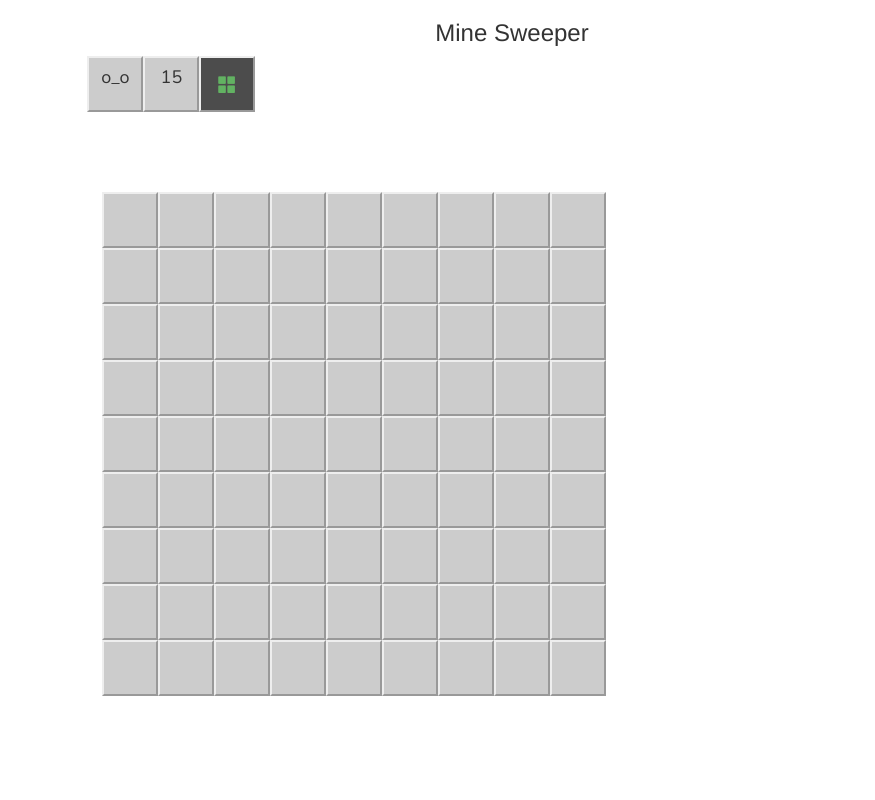
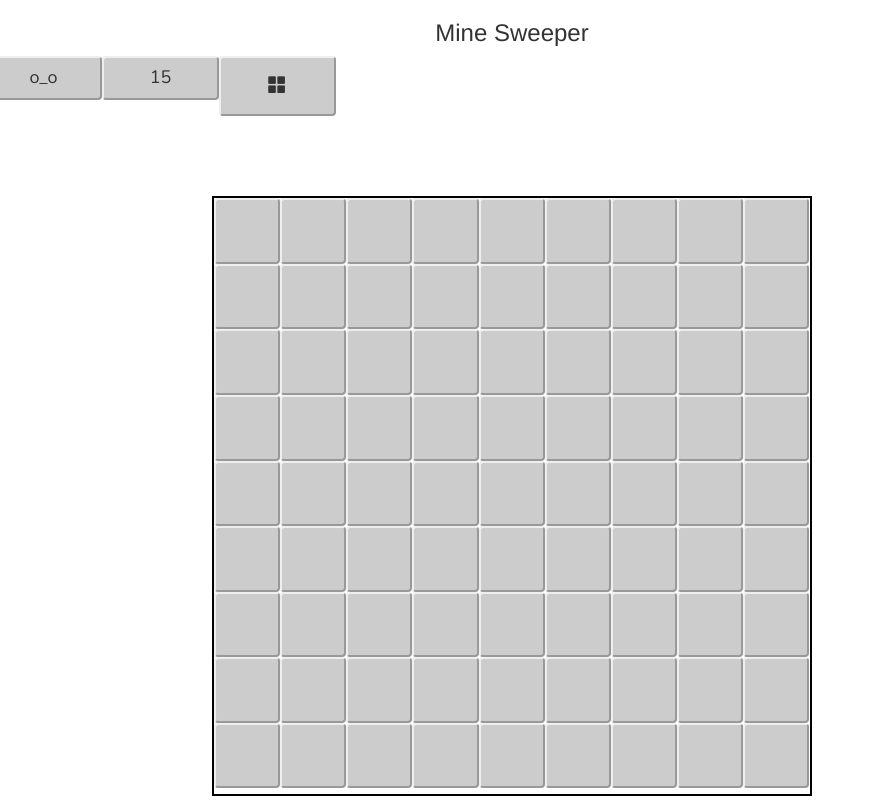
Before and after one commit to asakurasol/Sudomine, a PHP site: page / in a window 1280 px wide. Shown: the whole page, without its empty margins (0-875 px from the left). Run offline with PHP 8.4, Linux system fonts and the light colour scheme; some libraries are stand-ins or nearby versions; some web fonts are replaced.

Commit message:
sizing up the correct box size

```diff
--- a/app/app.css
+++ b/app/app.css
@@ -8,18 +8,24 @@ body{
 
 #game{
   margin: auto;
-  width: 80%;
+  width: 600px;
+  height: 600px;
+  border : 2px solid;
+  border-color: black;
   text-align: center;
 }
 .column{
    float: left;
-   width: 56px;
+   width: 11.1%;
+   height: 100%;
+
 }
 
 .rows{
-    width: 56px;
-    height:56px;
+    width: 100%;
+    height:11%;
     border: 2px solid;
+    border-radius: 4px;
     border-color: #eeeeee #999999 #999999 #eeeeee;
     background-color: #cccccc;
     line-height: 56px;
@@ -76,6 +82,9 @@ body{
 #game .hack{
   color : #62B262;
   background-color: #4C4C4C;
+  border: 2px solid;
+  border-radius: 0px;
+  border-color: #62B262;
   width: 56px;
   height: 56px;
 }
@@ -83,6 +92,7 @@ body{
 #game .hack .hackreveal{
   color : #62B262;
   background-color: #414141;
+  border-color: #62B262;
   width: 56px;
   height: 56px;
 }
--- a/app/view1/view1.html
+++ b/app/view1/view1.html
@@ -1,8 +1,6 @@
 <div>
 	<h3>Mine Sweeper</h3>
 </div>
-
-<div id = "game">
 
 	<div class = 'gameStatus row'>
 		<div class = 'column' ng-click = "newGame()">
@@ -42,6 +40,8 @@
 		</div>
 	</div>
 
+<div id = "game">
+
 	<div class = "column" ng-repeat = "column in game.board">
 		<div class = 'rows'
 		ng-class = "[cell.cellClass, cell.textClass]"
```
